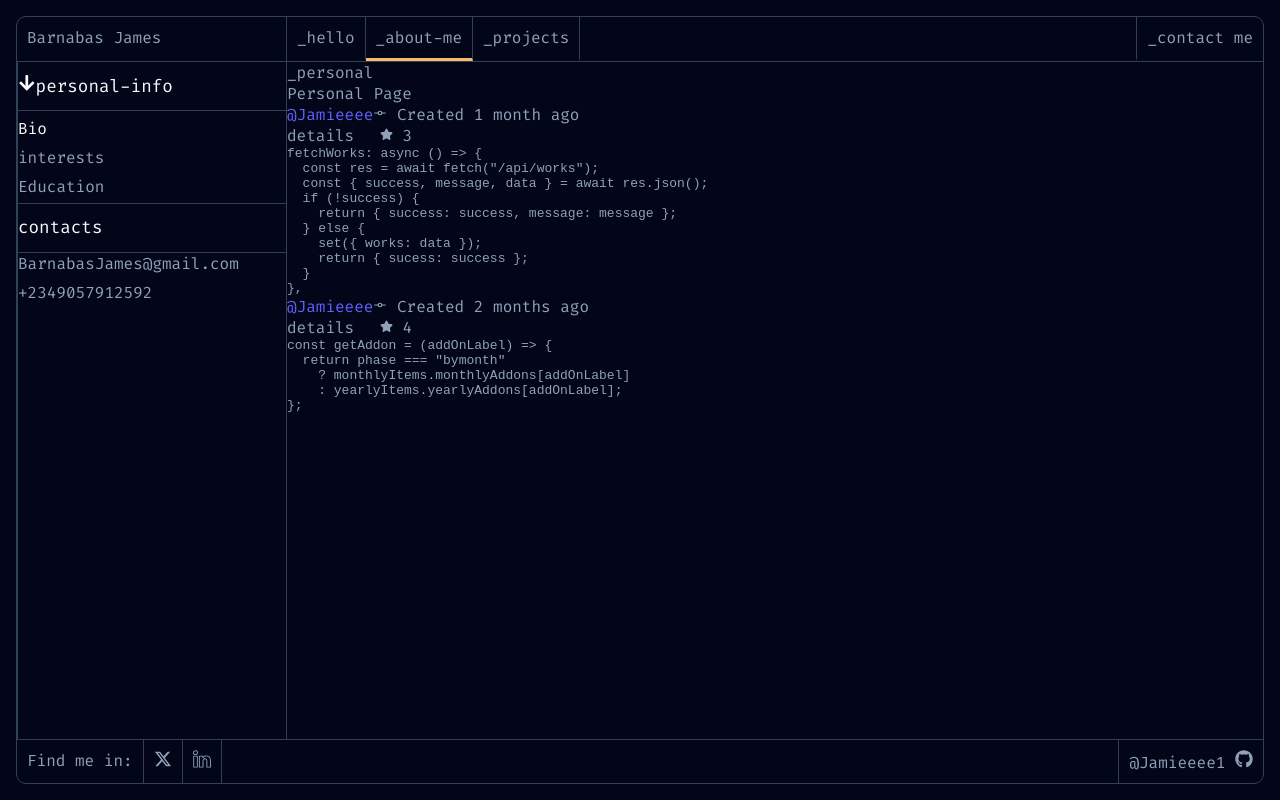
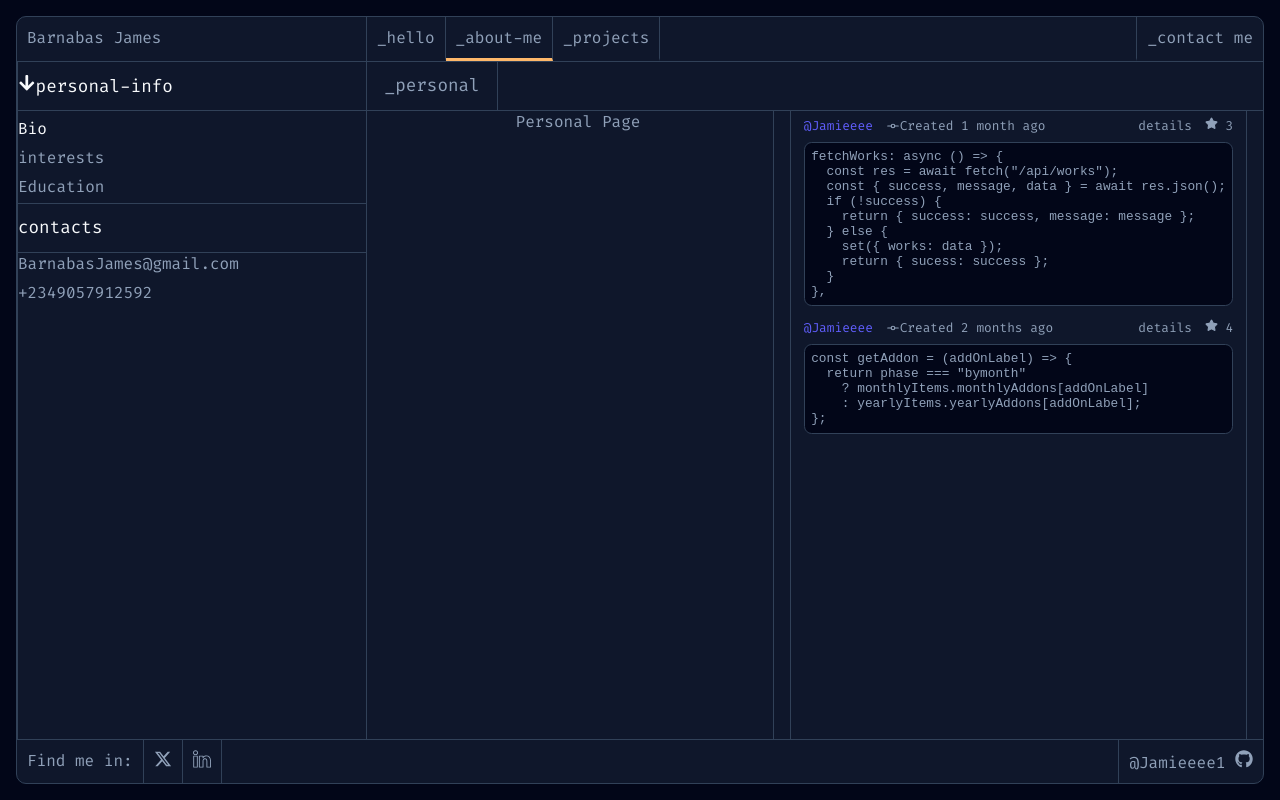
Before and after one commit to Jamieeee1/my-site, a React (Vite) app: page /aboutme in a window 1280 px wide. Built offline with nearby package versions, Linux system fonts and the light colour scheme.

Commit message:
about page and color correction

```diff
--- a/src/index.scss
+++ b/src/index.scss
@@ -15,7 +15,9 @@
 
   --fontsize-md: 16px;
 
-  --backgroundcolor-body: rgba(2, 6, 24, 1);
+  --backgroundcolor-body: rgba(15, 23, 43, 1);
+  --backgroundcolor-backdrop: rgba(2, 6, 24, 1);
+
   --border: rgba(49, 65, 88, 1);
   --yellow: rgba(255, 184, 106, 1);
 
@@ -33,6 +35,9 @@
   --my-name: rgba(248, 250, 252, 1);
 
   --live-background: rgba(69, 85, 108, 1);
+  --snippet-backdrop: rgba(2, 6, 24, 1);
+
+  --interesting: rgba(49, 65, 88, 1);
 }
 
 $borders: 1px solid rgba(49, 65, 88, 1);
@@ -42,7 +47,7 @@ body {
   min-width: 320px;
   min-height: 100vh;
   // width: 100vw;
-  background-color: var(--backgroundcolor-body);
+  background-color: var(--backgroundcolor-backdrop);
   color: var(--fore-text);
   padding: 1em;
 }
@@ -61,6 +66,7 @@ a {
   flex-direction: column;
   min-height: calc(100dvh - 2rem);
   margin: 0px;
+  background-color: var(--backgroundcolor-body);
 }
 
 .nav-div {
@@ -449,6 +455,38 @@ a {
   border-radius: 0.3em;
 }
 
+.about-code-snippet {
+  display: none;
+}
+
+.about-outlet {
+  display: flex;
+  justify-content: center;
+  padding: 1em;
+  flex: 1 1 auto;
+}
+
+.about-outlet-inner {
+}
+
+.about-side-container {
+  display: flex;
+  flex-direction: column;
+  flex: 1 1 auto;
+  // padding: 1em;
+}
+
+.about-pages-title-div {
+  font-size: 1.1rem;
+  border-bottom: 1px solid rgb(49, 65, 88);
+}
+
+.about-pages-title {
+  display: inline-block;
+  border-right: $borders;
+  padding: 0.7em 1em;
+}
+
 //only show on desktop
 .about-main-div {
   display: flex;
@@ -494,6 +532,10 @@ ul.personal-li {
 ul.personal-li li:hover {
   color: var(--link-hover);
 }
+
+// .about-code-snippet {
+//   max-width: 100%;
+// }
 
 @media (width >= 768px) {
   .outlet-div {
@@ -552,7 +594,7 @@ ul.personal-li li:hover {
   .owner-name,
   .about-side-panel,
   .contacts-side-div {
-    width: 20%;
+    width: 30%;
     min-width: 270px;
     max-width: 350px;
   }
@@ -604,6 +646,90 @@ ul.personal-li li:hover {
     flex-direction: column;
   }
 
+  .about-side-container {
+    width: 70%;
+  }
+
+  .about-outlet {
+    padding: 0;
+    border-right: $borders;
+  }
+
+  .about-outlet-inner {
+    padding: 0.5em;
+  }
+
+  .about-side-inner-container {
+    display: grid;
+    grid-template-columns: 1fr 1fr;
+    grid-template-rows: 1fr;
+    gap: 1em;
+    padding-inline: 1em;
+    height: 100%;
+  }
+
+  .about-code-snippet {
+    display: block;
+    font-family: "Fira Code", monospace;
+    font-size: 0.8rem;
+    border-left: $borders;
+    border-right: $borders;
+    padding: 0.5em 1em;
+  }
+
+  .about-code-containner {
+    display: flex;
+    flex-direction: column;
+    gap: 1em;
+  }
+
+  .about-code {
+    display: flex;
+    flex-direction: column;
+    gap: 0.6em;
+  }
+
+  .snippet-code {
+    padding: 0.5em;
+    border-radius: 0.6em;
+    background-color: var(--snippet-backdrop);
+    border: $borders;
+  }
+
+  .code-icons-span {
+    display: inline-flex;
+    align-items: center;
+    justify-content: center;
+    font-size: inherit;
+    padding-left: 1em;
+  }
+
+  .code-icons {
+    // width: 1rem;
+    // height: 1rem;
+  }
+
+  .about-code-top {
+    display: flex;
+    justify-content: space-between;
+    align-items: center;
+  }
+
+  .about-code-tops {
+    display: flex;
+    align-items: center;
+  }
+
+  .code-writeup {
+    font-size: 0.8rem;
+  }
+
+  .code-writeup {
+    border-top: $borders;
+    padding-top: 0.5em;
+    font-size: 0.7rem;
+  }
+
   // body {
   //   height: 100dvh;
   // }
@@ -612,3 +738,12 @@ ul.personal-li li:hover {
   //   overflow-y: scroll;
   // }
 }
+
+// pre,
+// code {
+//   background-color: var(--snippet-backdrop);
+//   border-radius: 0.4em; // optional: rounded corners
+//   padding: 0.8em; // optional: space inside code block
+//   font-family: "Fira Code", monospace;
+//   font-size: 1em;
+// }
```
